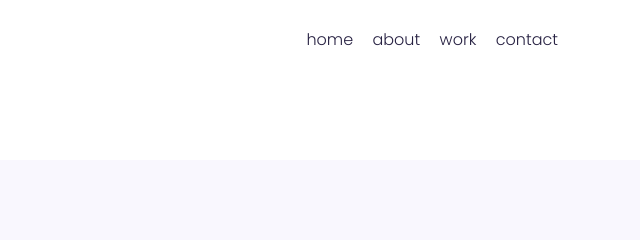
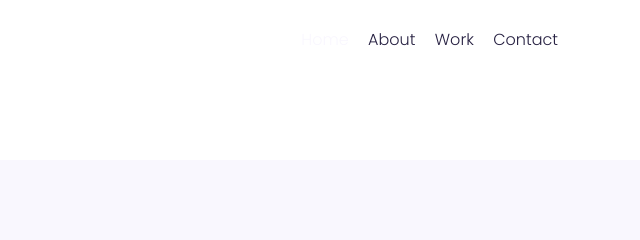
Before and after one commit to gugumazibuko/portfolio-project, a plain HTML site: page index.html in a window 1280 px wide. Shown: the top 240 px of the page, 640-1280 px from the left. Drawn offline with nearby package versions, Linux system fonts and the light colour scheme; a web font is replaced by a local one.

```diff
--- a/index.html
+++ b/index.html
@@ -36,16 +36,16 @@
       <img src="images/gugu.jpg" class="logo rounded"/>
       <ul>
         <li class="active">
-         <a href="">home</a>
+         <a href="">Home</a>
         </li>
         <li>
-         <a href="about.html"> about</a>
+         <a href="about.html"> About</a>
         </li>
         <li>
-         <a href="work.html"> work</a>
+         <a href="work.html"> Work</a>
         </li>
         <li>
-         <a href="contact.html"> contact</a>
+         <a href="contact.html"> Contact</a>
         </li>
       </ul>
        </nav>
--- a/styles/style.css
+++ b/styles/style.css
@@ -45,6 +45,9 @@
 }
 nav a:hover {
   color: #6c63ff;
+}
+nav li.active a {
+  color: var(--secondary-color);
 }
 h1 {
   font-size: 96px;
```
